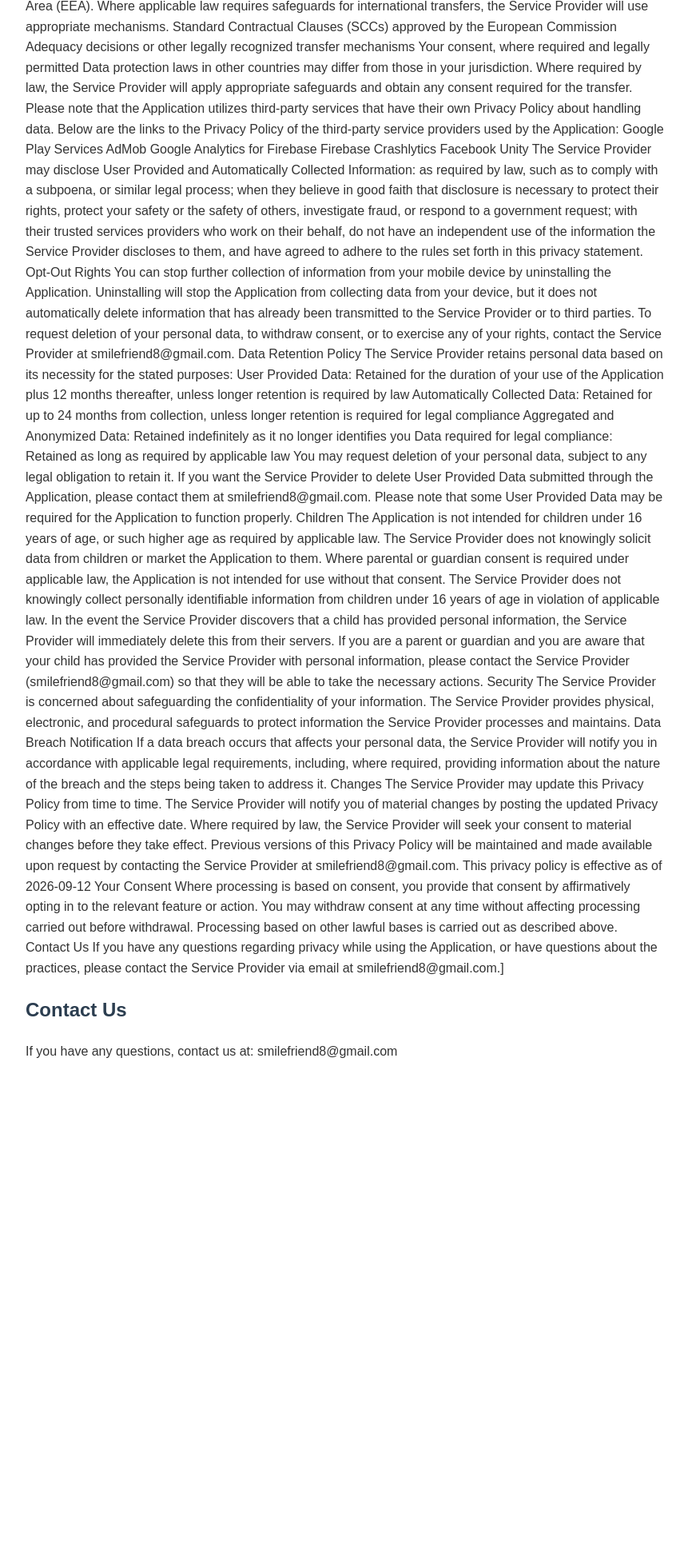
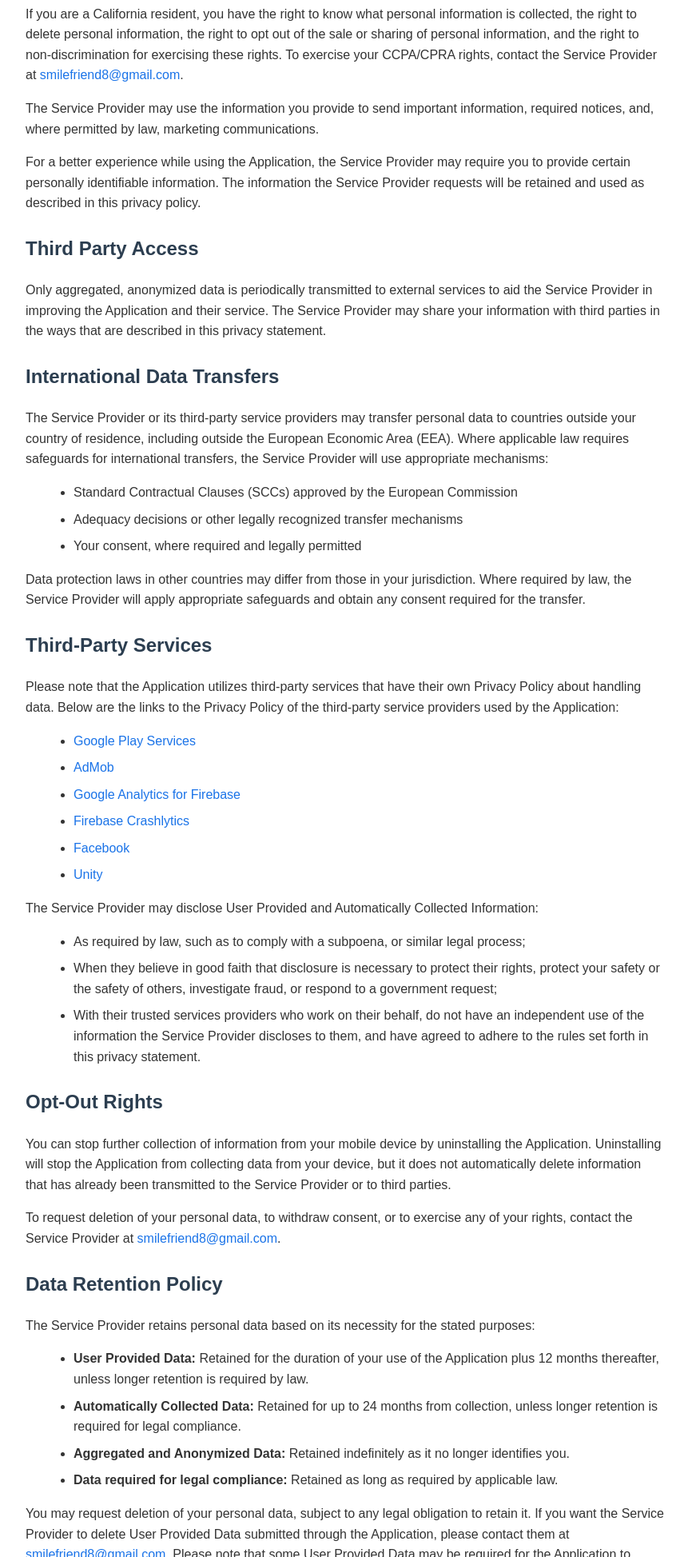
Before and after one commit to Jinmyoaung1/JMA-Chord-Pro-privacy-policy, a plain HTML site: page index.html in a window 1280 px wide. Shown: the part 853-2800 px from the top of the page at 80% size, without its empty margins (208-1069 px from the left). Before the commit the page ends 2216 px from the top, so only its background shows below. Drawn offline with Linux system fonts and the light colour scheme.

Commit message:
Update index.html

```diff
--- a/index.html
+++ b/index.html
@@ -3,125 +3,134 @@
 <head>
     <meta charset="UTF-8">
     <meta name="viewport" content="width=device-width, initial-scale=1.0">
-    <title>Privacy Policy</title>
+    <title>Privacy Policy - JMA Chord Pro</title>
     <style>
-        body { font-family: Arial, sans-serif; line-height: 1.6; padding: 20px; max-width: 800px; margin: 0 auto; color: #333; }
-        h1, h2 { color: #2c3e50; }
+        body {
+            font-family: Arial, sans-serif;
+            line-height: 1.6;
+            padding: 20px;
+            max-width: 800px;
+            margin: 0 auto;
+            color: #333;
+        }
+        h1 {
+            color: #1a73e8;
+            border-bottom: 2px solid #1a73e8;
+            padding-bottom: 10px;
+        }
+        h2 {
+            color: #2c3e50;
+            margin-top: 25px;
+        }
+        ul {
+            margin-left: 20px;
+        }
+        li {
+            margin-bottom: 8px;
+        }
+        a {
+            color: #1a73e8;
+            text-decoration: none;
+        }
+        a:hover {
+            text-decoration: underline;
+        }
+        .effective-date {
+            font-weight: bold;
+            color: #555;
+        }
     </style>
 </head>
 <body>
-    <h1>Privacy Policy for [JMA Chord Pro]</h1>
-    <p>Last updated: [12 Sep 2026]</p>
 
-    <p>[JMA Chord Pro] ("we") operates the [JMA Chord Pro] mobile application.</p>
+    <h1>Privacy Policy</h1>
+    <p>This privacy policy applies to the <strong>JMA Chord Pro</strong> app for mobile devices, together with any related services operated by <strong>Jin Myo</strong> (collectively, the "Application"). Jin Myo is hereby referred to as the "Service Provider".</p>
 
     <h2>Information Collection and Use</h2>
-    <p>We do not collect any personal data... [Privacy Policy
-This privacy policy applies to the JMA Chord Pro app for mobile devices, together with any related services operated by Jin Myo (collectively, the "Application"). Jin Myo is hereby referred to as the "Service Provider".
+    <p>The Application collects information when you download and use it. This information may include details such as:</p>
+    <ul>
+        <li>Your device's Internet Protocol (IP) address</li>
+        <li>The pages of the Application that you visit, the time and date of your visit, and the time spent on those pages</li>
+        <li>The total time spent on the Application</li>
+        <li>The mobile operating system you use</li>
+    </ul>
 
+    <h2>Cookies and Tracking Technologies</h2>
+    <p>The Application or its third-party SDKs may use cookies, SDKs, pixels, and similar technologies to support functionality, analytics, or service delivery. Where required by applicable law, the Service Provider will obtain consent before using non-essential tracking technologies.</p>
 
-Information Collection and Use
-The Application collects information when you download and use it. This information may include information such as
+    <h2>Your Rights</h2>
+    <p>You may request access to, correction of, or deletion of your personal data held by the Service Provider. To exercise these rights, or to withdraw consent where processing is based on consent, contact the Service Provider at <a href="mailto:smilefriend8@gmail.com">smilefriend8@gmail.com</a>.</p>
 
-Your device's Internet Protocol address
-The pages of the Application that you visit, the time and date of your visit, the time spent on those pages
-The time spent on the Application
-your mobile operating system you use
+    <h2>Your California Privacy Rights (CCPA/CPRA)</h2>
+    <p>If you are a California resident, you have the right to know what personal information is collected, the right to delete personal information, the right to opt out of the sale or sharing of personal information, and the right to non-discrimination for exercising these rights. To exercise your CCPA/CPRA rights, contact the Service Provider at <a href="mailto:smilefriend8@gmail.com">smilefriend8@gmail.com</a>.</p>
+    <p>The Service Provider may use the information you provide to send important information, required notices, and, where permitted by law, marketing communications.</p>
+    <p>For a better experience while using the Application, the Service Provider may require you to provide certain personally identifiable information. The information the Service Provider requests will be retained and used as described in this privacy policy.</p>
 
-Cookies and tracking technologies
-The Application or its third-party SDKs may use cookies, SDKs, pixels, and similar technologies to support functionality, analytics, or service delivery. Where required by applicable law, the Service Provider will obtain consent before using non-essential tracking technologies.
+    <h2>Third Party Access</h2>
+    <p>Only aggregated, anonymized data is periodically transmitted to external services to aid the Service Provider in improving the Application and their service. The Service Provider may share your information with third parties in the ways that are described in this privacy statement.</p>
 
+    <h2>International Data Transfers</h2>
+    <p>The Service Provider or its third-party service providers may transfer personal data to countries outside your country of residence, including outside the European Economic Area (EEA). Where applicable law requires safeguards for international transfers, the Service Provider will use appropriate mechanisms:</p>
+    <ul>
+        <li>Standard Contractual Clauses (SCCs) approved by the European Commission</li>
+        <li>Adequacy decisions or other legally recognized transfer mechanisms</li>
+        <li>Your consent, where required and legally permitted</li>
+    </ul>
+    <p>Data protection laws in other countries may differ from those in your jurisdiction. Where required by law, the Service Provider will apply appropriate safeguards and obtain any consent required for the transfer.</p>
 
-Your Rights
-You may request access to, correction of, or deletion of your personal data held by the Service Provider. To exercise these rights, or to withdraw consent where processing is based on consent, contact the Service Provider at smilefriend8@gmail.com.
+    <h2>Third-Party Services</h2>
+    <p>Please note that the Application utilizes third-party services that have their own Privacy Policy about handling data. Below are the links to the Privacy Policy of the third-party service providers used by the Application:</p>
+    <ul>
+        <li><a href="https://www.google.com/policies/privacy/" target="_blank">Google Play Services</a></li>
+        <li><a href="https://support.google.com/admob/answer/6128543?hl=en" target="_blank">AdMob</a></li>
+        <li><a href="https://firebase.google.com/policies/analytics" target="_blank">Google Analytics for Firebase</a></li>
+        <li><a href="https://firebase.google.com/terms/crashlytics" target="_blank">Firebase Crashlytics</a></li>
+        <li><a href="https://www.facebook.com/about/privacy/update" target="_blank">Facebook</a></li>
+        <li><a href="https://unity3d.com/legal/privacy-policy" target="_blank">Unity</a></li>
+    </ul>
 
+    <p>The Service Provider may disclose User Provided and Automatically Collected Information:</p>
+    <ul>
+        <li>As required by law, such as to comply with a subpoena, or similar legal process;</li>
+        <li>When they believe in good faith that disclosure is necessary to protect their rights, protect your safety or the safety of others, investigate fraud, or respond to a government request;</li>
+        <li>With their trusted services providers who work on their behalf, do not have an independent use of the information the Service Provider discloses to them, and have agreed to adhere to the rules set forth in this privacy statement.</li>
+    </ul>
 
-Your California privacy rights (CCPA/CPRA)
-If you are a California resident, you have the right to know what personal information is collected, the right to delete personal information, the right to opt out of the sale or sharing of personal information, and the right to non-discrimination for exercising these rights. To exercise your CCPA/CPRA rights, contact the Service Provider at smilefriend8@gmail.com.
+    <h2>Opt-Out Rights</h2>
+    <p>You can stop further collection of information from your mobile device by uninstalling the Application. Uninstalling will stop the Application from collecting data from your device, but it does not automatically delete information that has already been transmitted to the Service Provider or to third parties.</p>
+    <p>To request deletion of your personal data, to withdraw consent, or to exercise any of your rights, contact the Service Provider at <a href="mailto:smilefriend8@gmail.com">smilefriend8@gmail.com</a>.</p>
 
-The Service Provider may use the information you provide to send important information, required notices, and, where permitted by law, marketing communications.
+    <h2>Data Retention Policy</h2>
+    <p>The Service Provider retains personal data based on its necessity for the stated purposes:</p>
+    <ul>
+        <li><strong>User Provided Data:</strong> Retained for the duration of your use of the Application plus 12 months thereafter, unless longer retention is required by law.</li>
+        <li><strong>Automatically Collected Data:</strong> Retained for up to 24 months from collection, unless longer retention is required for legal compliance.</li>
+        <li><strong>Aggregated and Anonymized Data:</strong> Retained indefinitely as it no longer identifies you.</li>
+        <li><strong>Data required for legal compliance:</strong> Retained as long as required by applicable law.</li>
+    </ul>
+    <p>You may request deletion of your personal data, subject to any legal obligation to retain it. If you want the Service Provider to delete User Provided Data submitted through the Application, please contact them at <a href="mailto:smilefriend8@gmail.com">smilefriend8@gmail.com</a>. Please note that some User Provided Data may be required for the Application to function properly.</p>
 
+    <h2>Children</h2>
+    <p>The Application is not intended for children under 16 years of age, or such higher age as required by applicable law. The Service Provider does not knowingly solicit data from children or market the Application to them.</p>
+    <p>Where parental or guardian consent is required under applicable law, the Application is not intended for use without that consent. The Service Provider does not knowingly collect personally identifiable information from children under 16 years of age in violation of applicable law. In the event the Service Provider discovers that a child has provided personal information, the Service Provider will immediately delete this from their servers. If you are a parent or guardian and you are aware that your child has provided the Service Provider with personal information, please contact the Service Provider (<a href="mailto:smilefriend8@gmail.com">smilefriend8@gmail.com</a>) so that they will be able to take the necessary actions.</p>
 
-For a better experience while using the Application, the Service Provider may require you to provide certain personally identifiable information. The information the Service Provider requests will be retained and used as described in this privacy policy.
+    <h2>Security</h2>
+    <p>The Service Provider is concerned about safeguarding the confidentiality of your information. The Service Provider provides physical, electronic, and procedural safeguards to protect information the Service Provider processes and maintains.</p>
 
+    <h2>Data Breach Notification</h2>
+    <p>If a data breach occurs that affects your personal data, the Service Provider will notify you in accordance with applicable legal requirements, including, where required, providing information about the nature of the breach and the steps being taken to address it.</p>
 
-Third Party Access
-Only aggregated, anonymized data is periodically transmitted to external services to aid the Service Provider in improving the Application and their service. The Service Provider may share your information with third parties in the ways that are described in this privacy statement.
+    <h2>Changes</h2>
+    <p>The Service Provider may update this Privacy Policy from time to time. The Service Provider will notify you of material changes by posting the updated Privacy Policy with an effective date. Where required by law, the Service Provider will seek your consent to material changes before they take effect.</p>
+    <p>Previous versions of this Privacy Policy will be maintained and made available upon request by contacting the Service Provider at <a href="mailto:smilefriend8@gmail.com">smilefriend8@gmail.com</a>.</p>
 
+    <p class="effective-date">This privacy policy is effective as of 2026-09-12</p>
 
-International Data Transfers
-The Service Provider or its third-party service providers may transfer personal data to countries outside your country of residence, including outside the European Economic Area (EEA). Where applicable law requires safeguards for international transfers, the Service Provider will use appropriate mechanisms.
-
-Standard Contractual Clauses (SCCs) approved by the European Commission
-Adequacy decisions or other legally recognized transfer mechanisms
-Your consent, where required and legally permitted
-Data protection laws in other countries may differ from those in your jurisdiction. Where required by law, the Service Provider will apply appropriate safeguards and obtain any consent required for the transfer.
-
-
-Please note that the Application utilizes third-party services that have their own Privacy Policy about handling data. Below are the links to the Privacy Policy of the third-party service providers used by the Application:
-
-Google Play Services
-AdMob
-Google Analytics for Firebase
-Firebase Crashlytics
-Facebook
-Unity
-
-The Service Provider may disclose User Provided and Automatically Collected Information:
-
-as required by law, such as to comply with a subpoena, or similar legal process;
-when they believe in good faith that disclosure is necessary to protect their rights, protect your safety or the safety of others, investigate fraud, or respond to a government request;
-with their trusted services providers who work on their behalf, do not have an independent use of the information the Service Provider discloses to them, and have agreed to adhere to the rules set forth in this privacy statement.
-
-Opt-Out Rights
-You can stop further collection of information from your mobile device by uninstalling the Application. Uninstalling will stop the Application from collecting data from your device, but it does not automatically delete information that has already been transmitted to the Service Provider or to third parties.
-
-To request deletion of your personal data, to withdraw consent, or to exercise any of your rights, contact the Service Provider at smilefriend8@gmail.com.
-
-
-Data Retention Policy
-The Service Provider retains personal data based on its necessity for the stated purposes:
-
-User Provided Data: Retained for the duration of your use of the Application plus 12 months thereafter, unless longer retention is required by law
-Automatically Collected Data: Retained for up to 24 months from collection, unless longer retention is required for legal compliance
-Aggregated and Anonymized Data: Retained indefinitely as it no longer identifies you
-Data required for legal compliance: Retained as long as required by applicable law
-You may request deletion of your personal data, subject to any legal obligation to retain it. If you want the Service Provider to delete User Provided Data submitted through the Application, please contact them at smilefriend8@gmail.com. Please note that some User Provided Data may be required for the Application to function properly.
-
-
-Children
-The Application is not intended for children under 16 years of age, or such higher age as required by applicable law. The Service Provider does not knowingly solicit data from children or market the Application to them.
-
-
-Where parental or guardian consent is required under applicable law, the Application is not intended for use without that consent. The Service Provider does not knowingly collect personally identifiable information from children under 16 years of age in violation of applicable law. In the event the Service Provider discovers that a child has provided personal information, the Service Provider will immediately delete this from their servers. If you are a parent or guardian and you are aware that your child has provided the Service Provider with personal information, please contact the Service Provider (smilefriend8@gmail.com) so that they will be able to take the necessary actions.
-
-
-Security
-The Service Provider is concerned about safeguarding the confidentiality of your information. The Service Provider provides physical, electronic, and procedural safeguards to protect information the Service Provider processes and maintains.
-
-
-Data Breach Notification
-If a data breach occurs that affects your personal data, the Service Provider will notify you in accordance with applicable legal requirements, including, where required, providing information about the nature of the breach and the steps being taken to address it.
-
-
-Changes
-The Service Provider may update this Privacy Policy from time to time. The Service Provider will notify you of material changes by posting the updated Privacy Policy with an effective date. Where required by law, the Service Provider will seek your consent to material changes before they take effect.
-
-
-Previous versions of this Privacy Policy will be maintained and made available upon request by contacting the Service Provider at smilefriend8@gmail.com.
-
-
-This privacy policy is effective as of 2026-09-12
-
-
-Your Consent
-Where processing is based on consent, you provide that consent by affirmatively opting in to the relevant feature or action. You may withdraw consent at any time without affecting processing carried out before withdrawal. Processing based on other lawful bases is carried out as described above.
-
-
-Contact Us
-If you have any questions regarding privacy while using the Application, or have questions about the practices, please contact the Service Provider via email at smilefriend8@gmail.com.]</p>
+    <h2>Your Consent</h2>
+    <p>Where processing is based on consent, you provide that consent by affirmatively opting in to the relevant feature or action. You may withdraw consent at any time without affecting processing carried out before withdrawal. Processing based on other lawful bases is carried out as described above.</p>
 
     <h2>Contact Us</h2>
-    <p>If you have any questions, contact us at: smilefriend8@gmail.com</p>
+    <p>If you have any questions regarding privacy while using the Application, or have questions about the practices, please contact the Service Provider via email at <a href="mailto:smilefriend8@gmail.com">smilefriend8@gmail.com</a>.</p>
+
 </body>
 </html>
```
